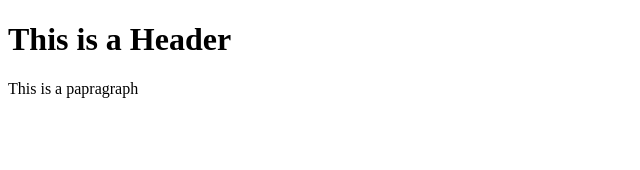
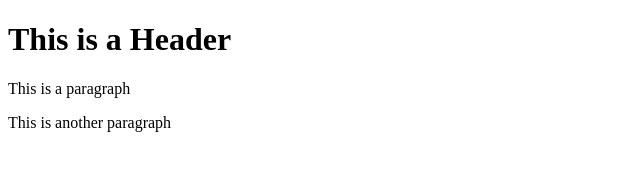
Before and after one commit to suneekarma/git-test, a plain HTML site: page index.html in a window 1280 px wide. Shown: the whole page, without its empty margins (0-640 px from the left). Drawn offline with Linux system fonts and the light colour scheme.

Commit message:
third commit

```diff
--- a/index.html
+++ b/index.html
@@ -2,6 +2,7 @@
 <html>
    <body>
       <h1>This is a Header</h1>
-      <p>This is a papragraph</p>
+      <p>This is a paragraph</p>
+      <p>This is another paragraph</p>
    </body>
 </html>
```
